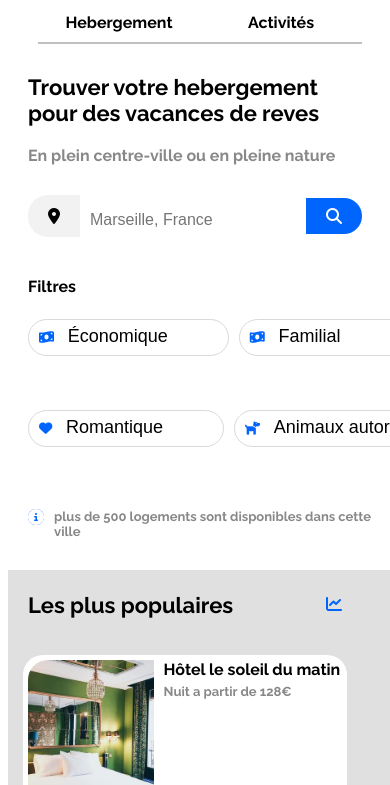
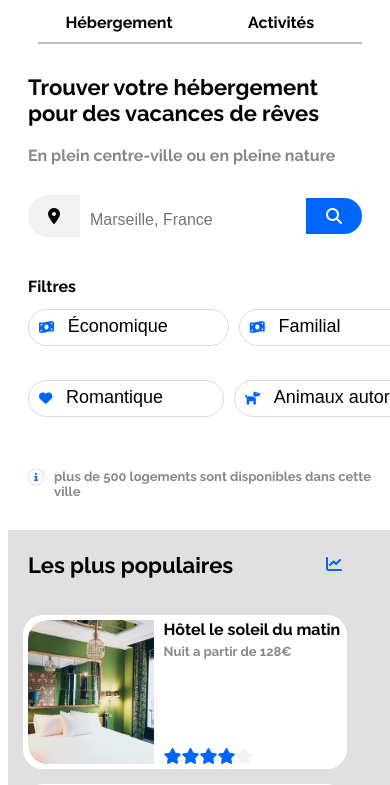
Before and after one commit to guidedbyreact/booki, a plain HTML site: page index2.html in a window 390 px wide. Shown: the part 59-844 px from the top of the page. Drawn offline with Linux system fonts and the light colour scheme.

Commit message:
mardi 2 mai

```diff
--- a/assets/css/style.css
+++ b/assets/css/style.css
@@ -879,8 +879,7 @@ nav li {
 
 .filters button{
   margin-right: 0px;
-  margin-bottom: 10px;
-  margin-top:20px;
+  margin-top:10px;
   margin-left: 0px;
   padding-left: 0px;
 }
--- a/index2.html
+++ b/index2.html
@@ -24,19 +24,19 @@
         <nav>
           <div class="menu">
             <ul>
-              <li><a href="#">Hebergements</a></li>
+              <li><a href="#">Hébergements</a></li>
               <li><a href="#">Activités</a></li>
             </ul>
           </div>
           <div class="mobile-menu">
-            <div class="hebergement">Hebergement</div>
+            <div class="hebergement">Hébergement</div>
             <div class="activite">Activités</div>
           </div>
         </nav>
       </header>
       <div class="mobile-body">
       <nav class="vertical-nav">
-				<p class="item-bold">Trouver votre hebergement pour des vacances de reves</p>
+				<p class="item-bold">Trouver votre hébergement pour des vacances de rêves</p>
 				<p class="item-normal">En plein centre-ville ou en pleine nature</p>
       </nav>
       <div class="search-filters">
```
